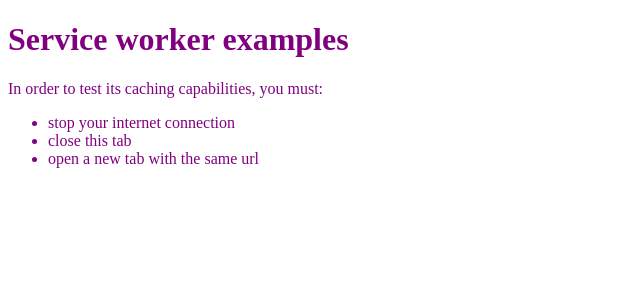
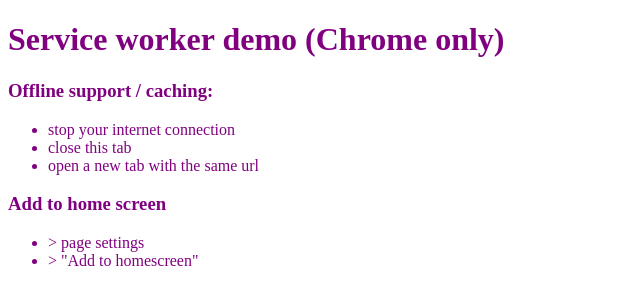
Before and after one commit to vkammerer/service-worker, a website: page app/index.html in a window 1280 px wide. Shown: the whole page, without its empty margins (0-640 px from the left). Drawn offline with Linux system fonts and the light colour scheme.

Commit message:
makes html explanation more explicits

```diff
--- a/app/index.html
+++ b/app/index.html
@@ -6,12 +6,17 @@
 	<link rel="manifest" href="/manifest.json">
 </head>
 <body>
-	<h1>Service worker examples</h1>
-	<p>In order to test its caching capabilities, you must:</p>
+	<h1>Service worker demo (Chrome only)</h1>
+	<h3>Offline support / caching:</h3>
 	<ul>
 		<li>stop your internet connection</li>
 		<li>close this tab</li>
 		<li>open a new tab with the same url</li>
+	</ul>
+	<h3>Add to home screen</h3>
+	<ul>
+		<li>> page settings</li>
+		<li>> "Add to homescreen"</li>
 	</ul>
 	<script type="text/javascript" src="script.js"></script>
 	<script>
--- a/app/sw.js
+++ b/app/sw.js
@@ -1,4 +1,5 @@
 importScripts('../bower_components/cache-polyfill/index.js');
+
 
 var initCache = function initCache () {
 	caches.open('v1').then(function(cache) {
```
